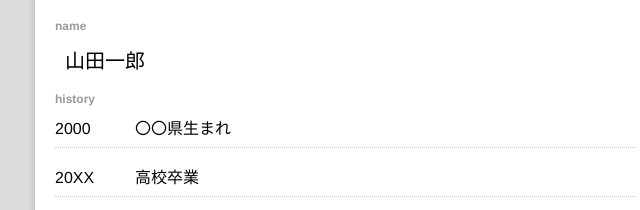
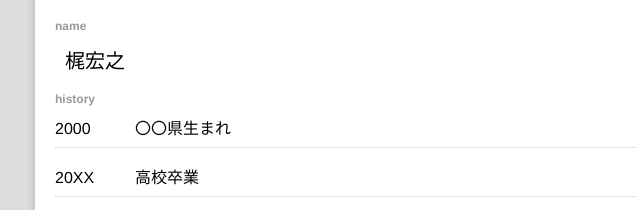
Before and after one commit to KUAD-XtechDesign/simple_page-hiro888aaat, a plain HTML site: page index.html in a window 1280 px wide. Shown: the part 371-581 px from the top of the page, 295-935 px from the left. Drawn offline with Linux system fonts and the light colour scheme.

Commit message:
情報改変
名前

```diff
--- a/index.html
+++ b/index.html
@@ -19,7 +19,7 @@
       <!-- 個人情報なので注意 -->
       <div class="profile">
         <h2 class="title">name</h2>
-        <h1 class="name">山田一郎</h1>
+        <h1 class="name">梶宏之</h1>
 
         <h2 class="title">history</h2>
         <ul class="history_list">
```
